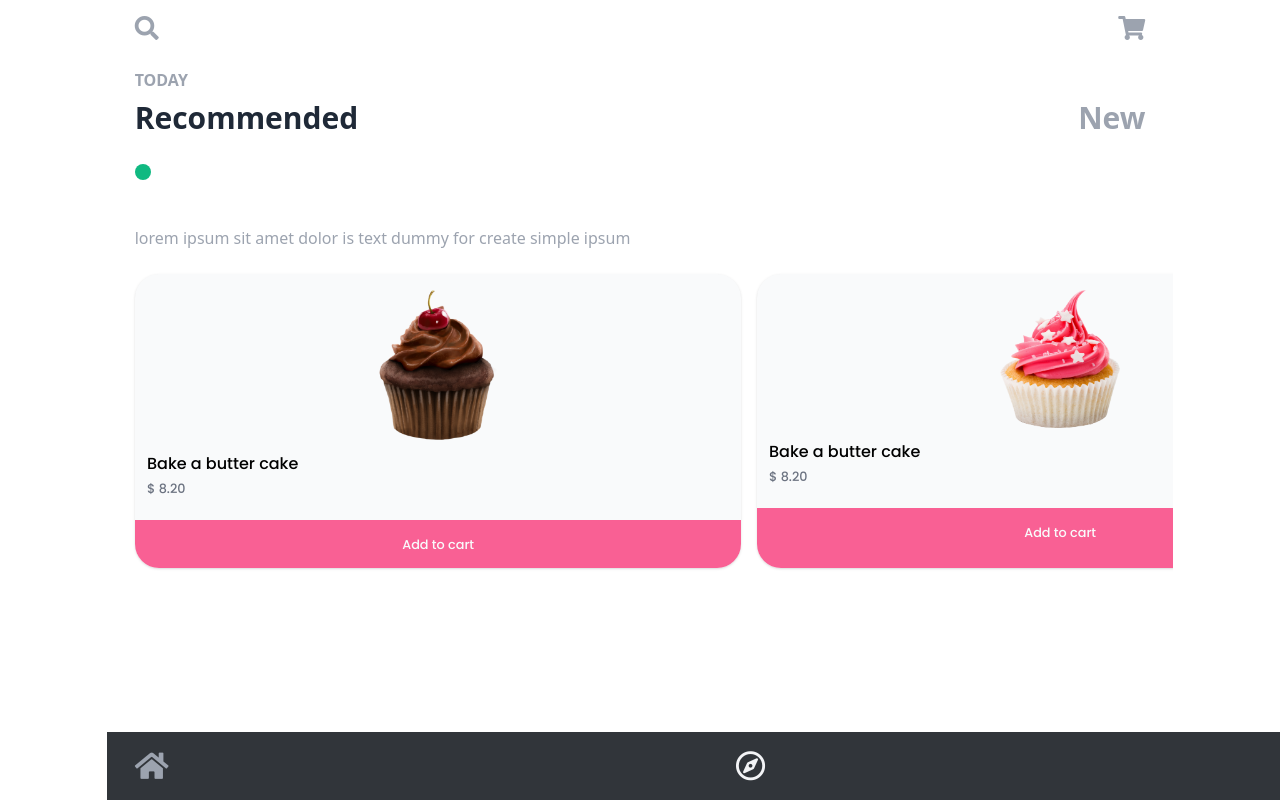
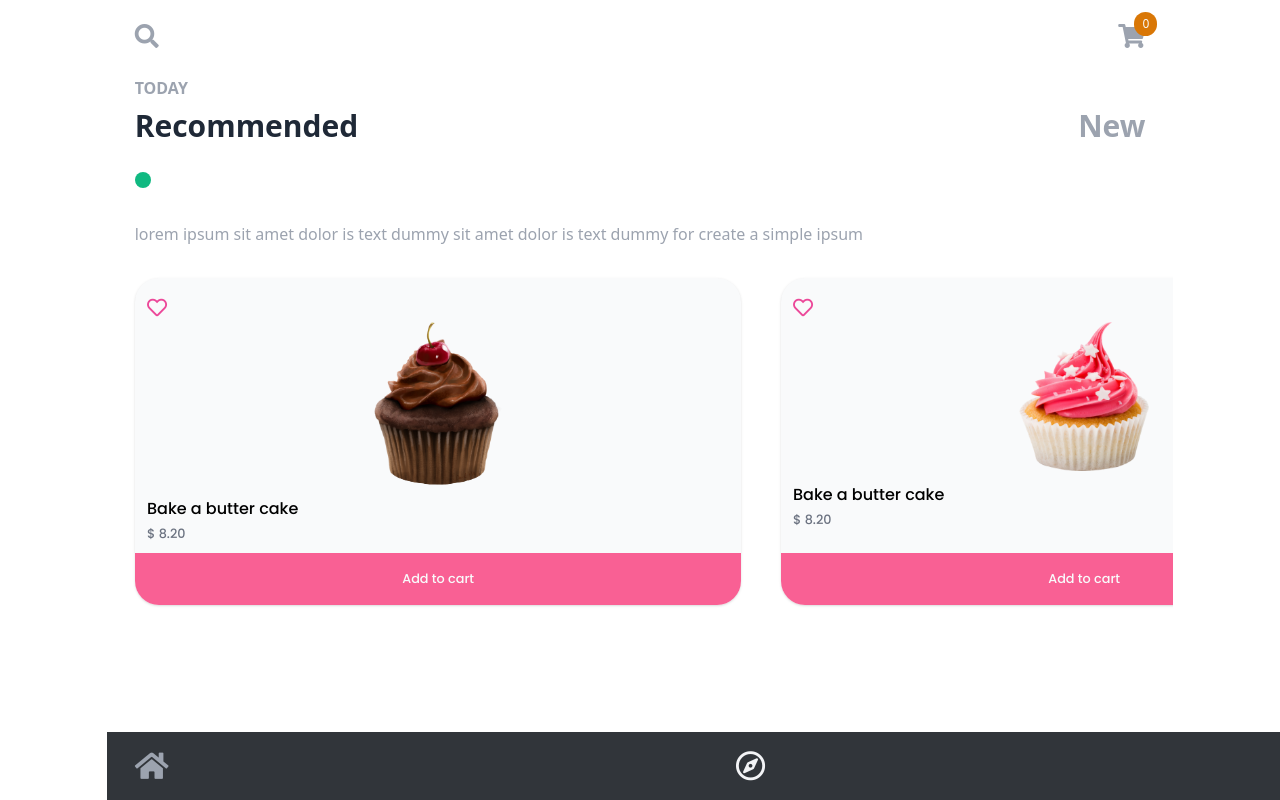
Before and after one commit to or-abdillh/cupcake-app, a Vue app: page / in a window 1280 px wide. Built offline with nearby package versions, Linux system fonts and the light colour scheme.

Commit message:
Create fumctionality of button of like the card, indicator for show how many user click button add to cart

```diff
--- a/src/components/Card.vue
+++ b/src/components/Card.vue
@@ -1,16 +1,19 @@
 <template>
    <section class="card-wrapper">
+      <template v-for="card in 3" :key="card">
          <template v-for="(img, index) in images" :key="index">
             <div class="card-layout">
                <div class="card-header">
-               <img :src="img" class="mx-auto" width="120" :alt="img" />
+                  <i @click="btnLove" class="far fa-heart text-pink-500 text-xl" ></i>
+                  <img :src="img" class="mx-auto" width="130" :alt="img" />
                   <h1 class="font-medium mt-3" >Bake a butter cake</h1>
                   <small class="font-medium text-gray-500" >$ 8.20</small>
                </div>
-            <div class="card-footer">
-               <small>Add to cart</small>
+               <button @click="btnAddCart" type="button" class="card-footer">
+                  <small class="font-medium block text-gray-50 duration-300" >Add to cart</small>
+               </button>
             </div>
-         </div>
+         </template>
       </template>
    </section>
 </template>
@@ -18,7 +21,7 @@
 <style scoped>
 
    .card-wrapper {
-      @apply w-full px-7 py-3 flex overflow-scroll;
+      @apply w-full px-7 py-3 mt-5 flex overflow-scroll;
       font-family: 'Poppins', Sans-Serif;
    }
 
@@ -28,7 +31,7 @@
    }
 
    .card-wrapper .card-layout {
-      @apply mr-4 duration-300 overflow-hidden rounded-3xl bg-gray-50 shadow;
+      @apply overflow-hidden mr-10 pb-10 duration-300 relative rounded-3xl bg-gray-50 shadow;
       min-width: 60%;
       animation: pop-up .3s ease forwards;
    }
@@ -38,16 +41,20 @@
    }
 
    .card-wrapper .card-layout .card-footer {
-      @apply p-3 h-full  w-full text-center font-medium text-gray-50;
+      @apply py-4 block w-full absolute bottom-0 flex justify-center items-center;
       background: #F96094;
+   }
+
+   .card-wrapper .card-layout .card-footer:active small {
+      letter-spacing: 1.5px;
    }
 
    .card-wrapper .card-header img {
       animation: slide .65s ease-in-out forwards;
    }
 
-   .card-wrapper .card-header img:hover {
-      transform: translateY(35%);
+   .fa-heart {
+      animation: shake .3s ease-in-out forwards;
    }
 
    @keyframes slide {
@@ -68,10 +75,36 @@
          opacity: 1;
       }
    }
+
+   @keyframes shake {
+      from {
+         transform: scale(.75);
+      } to {
+         transform: scale(1);
+      }
+   }
+
 </style>
 
 <script setup>
 
+   import { defineEmits } from 'vue'
    const images = ['cupcake-1.png', 'cupcake-2.png', 'cupcake-3.png']
 
+   //Handler for event button love click
+   const btnLove = e => {
+      const target = e.target.classList;
+      if ( target.contains('far') ) {
+         target.replace('far', 'fas')
+      } else {
+         target.replace('fas', 'far')
+      }
+   }
+
+   //Handler for event button add cart click
+   const emit = defineEmits(['addToCart'])
+
+   const btnAddCart = () => {
+      emit('addToCart')
+   }
 </script>
--- a/src/components/Header.vue
+++ b/src/components/Header.vue
@@ -1,10 +1,11 @@
 <template>
    <section class="header">
       <div class="header-box">
-         <i class="fa fa-search" ></i>
+         <i class="fa fa-search"></i>
       </div>
-      <div class="header-box">
+      <div class="header-box relative">
          <i class="fas fa-shopping-cart"></i>
+         <span class="notif" >{{ amountOfCart }}</span>
       </div>
    </section>
 </template>
@@ -12,15 +13,28 @@
 <style>
 
    .header {
-      @apply w-full px-7 py-3 flex justify-between;
+      @apply w-full px-7 pt-5 pb-3 flex justify-between;
    }
 
    .header .header-box i {
       @apply duration-300 text-2xl text-gray-400;
    }
 
+   .header-box .notif {
+      @apply absolute -top-2 -right-3 block rounded-full py-1 px-2 text-xs text-gray-50 bg-yellow-600 flex justify-center items-center;
+   }
+
 </style>
 
 <script setup >
 
+   import { defineProps } from 'vue'
+
+   defineProps({
+      amountOfCart : {
+         type: Number,
+         default: 0
+      }
+   })
+
 </script>
--- a/src/views/Home.vue
+++ b/src/views/Home.vue
@@ -1,11 +1,11 @@
 <template>
    <section class="mb-5">
-      <Header></Header>
+      <Header :amount-of-cart="amountsOfCart" ></Header>
       <Category></Category>
-      <section class="px-7 py-3">
-         <p class="font-medium text-gray-400" >lorem ipsum sit amet dolor is text dummy for create simple ipsum</p>
+      <section class="px-7 mb-3">
+         <p class="font-medium text-gray-400" >lorem ipsum sit amet dolor is text dummy sit amet dolor is text dummy for create a simple ipsum</p>
       </section>
-      <Card></Card>
+      <Card v-on:addToCart="amountsOfCart++" ></Card>
    </section>
 </template>
 
@@ -15,8 +15,11 @@
 
 <script setup >
 
+   import { ref } from 'vue'
    import Header from '../components/Header.vue'
    import Category from '../components/Category.vue'
    import Card from '../components/Card.vue'
 
+   const amountsOfCart = ref(0)
+
 </script>
```
Lines whose indentation alone changed are shown as unchanged.
